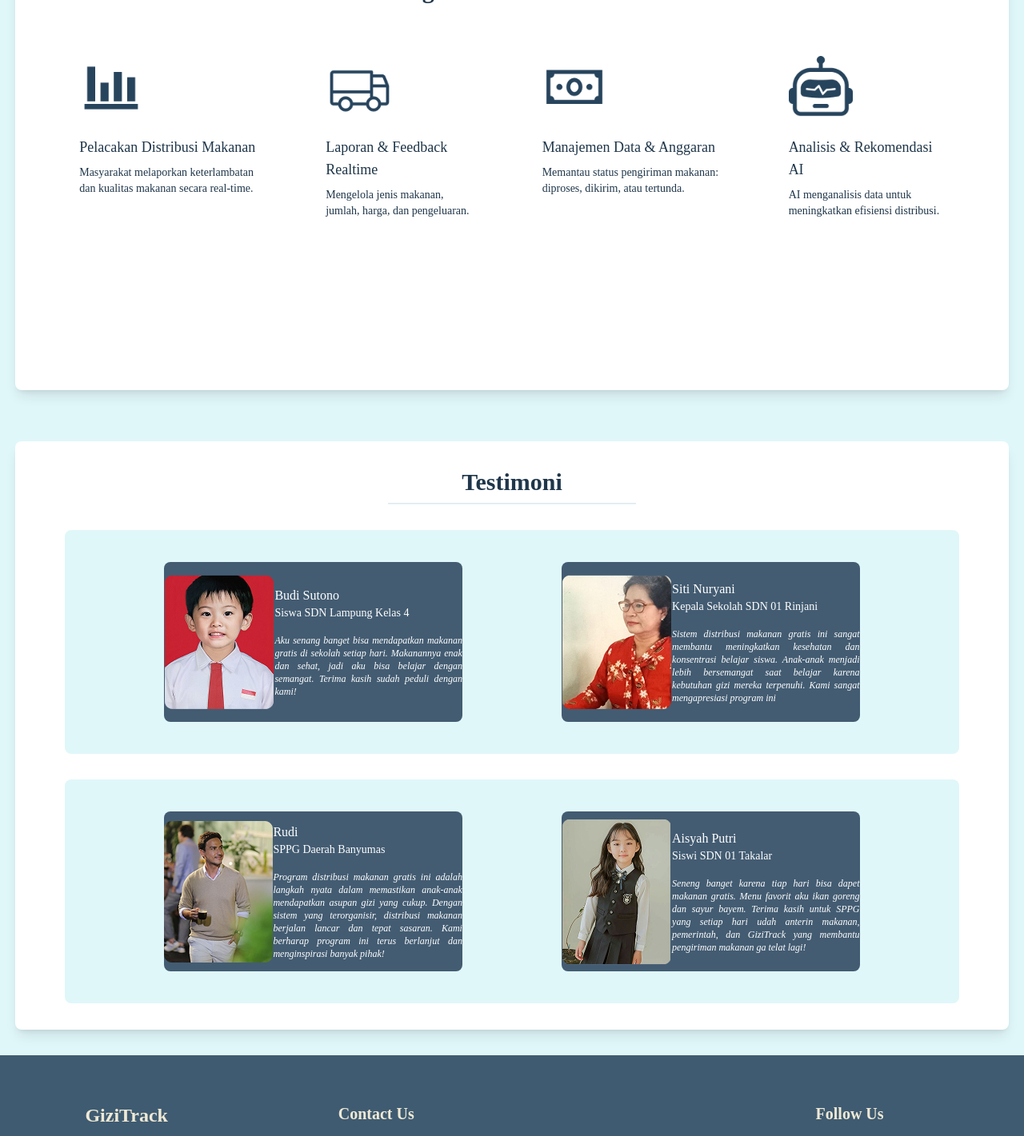
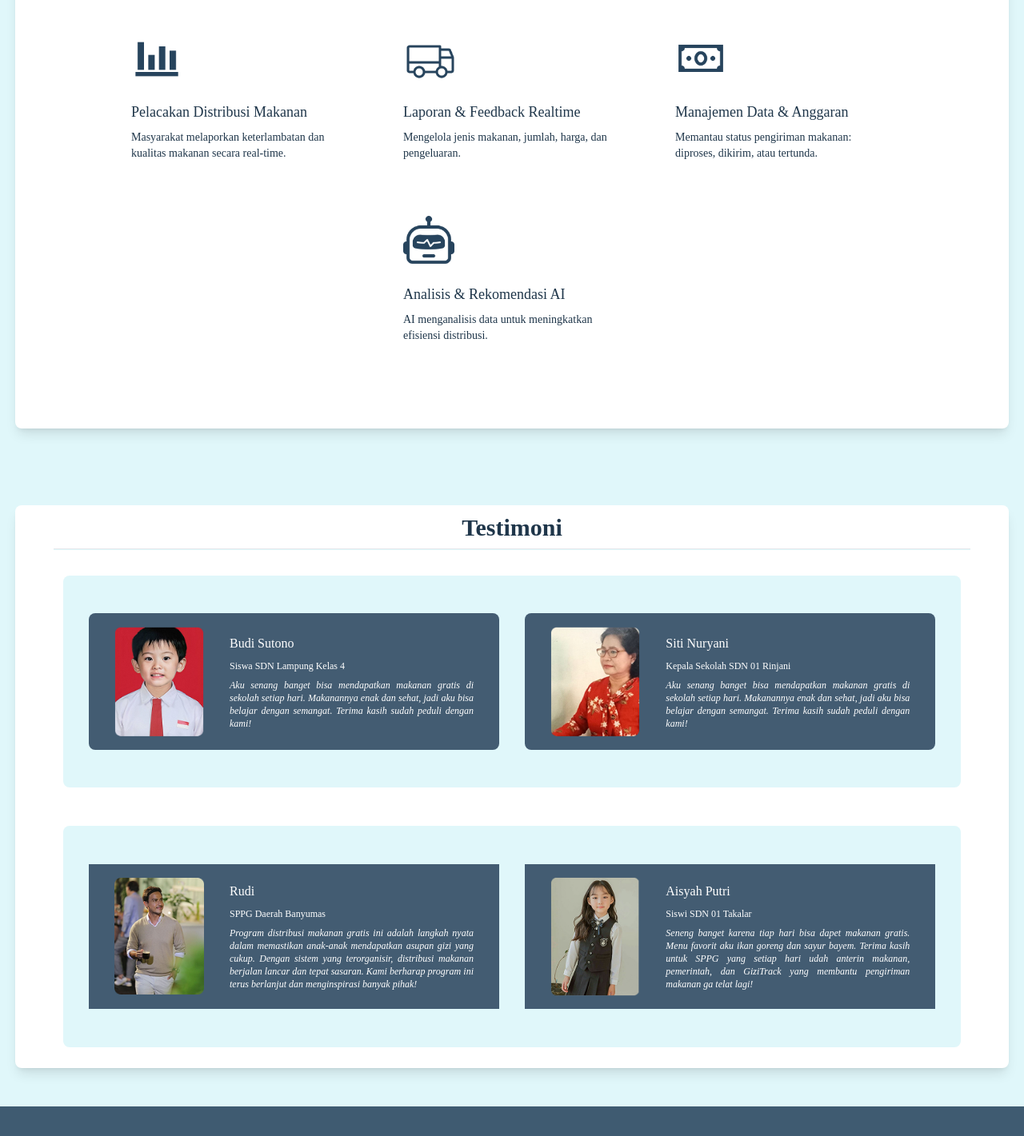
Before and after one commit to Cedrugs/gizitrack, a React (Vite) app: page / in a window 1280 px wide. Shown: the part 1080-2501 px from the top of the page at 80% size. Built offline with nearby package versions, Linux system fonts and the light colour scheme.

Commit message:
Fix mobile reponsiveness

```diff
--- a/index.html
+++ b/index.html
@@ -4,10 +4,12 @@
     <meta charset="UTF-8" />
     <link rel="icon" type="image/svg+xml" href="/assets/logos/logo.png" />
     <meta name="viewport" content="width=device-width, initial-scale=1.0" />
+    <link href="https://cdn.jsdelivr.net/npm/flowbite@3.1.2/dist/flowbite.min.css" rel="stylesheet" />
     <title>GiziTrack</title>
   </head>
   <body>
     <div id="root"></div>
     <script type="module" src="/src/main.tsx"></script>
+    <script src="https://cdn.jsdelivr.net/npm/flowbite@3.1.2/dist/flowbite.min.js"></script>
   </body>
 </html>
--- a/src/components/Navbar.tsx
+++ b/src/components/Navbar.tsx
@@ -1,11 +1,11 @@
 export default function Navbar() {
     return (
-        <nav className="flex flex-row h-16 items-center justify-between bg-[#27445D] px-14">
+        <nav className="flex flex-row h-16 items-center justify-between bg-[#27445D] max-md:px-4 lg:px-14">
             <div className="flex flex-row gap-3">
                 <img src="/assets/logos/logo.png" alt="Logo" className="h-12"/>
                 <p className="text-white text-lg font-medium mt-[10px]">GiziTrack</p>
             </div>
-            <div className="flex flex-row gap-8">
+            <div className="flex flex-row max-md:gap-2 lg:gap-8">
                 <a href="#" className="flex items-center rounded-lg w-20 py-[6px] justify-center bg-[#435C72] hover:bg-opacity-50 transition-all ease-in-out duration-300" role="button">
                     <span className="font-medium text-[#FFFFFF]">Login</span>
                 </a>
--- a/src/pages/Landing.tsx
+++ b/src/pages/Landing.tsx
@@ -1,111 +1,129 @@
-import Footer from "../components/Footer"
-import Navbar from "../components/Navbar"
+import Footer from "../components/Footer";
+import Navbar from "../components/Navbar";
 
 export default function Landing() {
     return (
         <>
-            <Navbar/>
-            <header className="flex flex-col relative bg-cover bg-center justify-center items-center text-center h-screen gap-12" style={{ backgroundImage: 'url("/assets/images/hero.png")', height: 'calc(100vh - 4rem'}}>
-                <h1 className="text-7xl font-bold text-white">GiziTrack</h1>
-                <h2 className="text-4xl font-semibold text-white opacity-80">"No Child Hungry, Every Child Healthy."</h2>
-                <p className="text-white font-light max-w-4xl">
+            <Navbar />
+            <header className="flex flex-col relative bg-cover bg-center justify-center items-center text-center h-screen gap-12" style={{ backgroundImage: 'url("/assets/images/hero.png")' }}>
+                <h1 className="text-5xl sm:text-7xl font-bold text-white">GiziTrack</h1>
+                <h2 className="text-3xl sm:text-4xl font-semibold text-white opacity-80">"No Child Hungry, Every Child Healthy."</h2>
+                <p className="text-white font-light max-w-lg sm:max-w-4xl">
                     GiziTrack memastikan setiap makanan dalam program makan gratis sampai tepat waktu dan berkualitas.
                     Dengan fitur pelacakan real-time, laporan akurat, serta analisis berbasis AI, kami membantu pemerintah,
                     penyedia makanan, dan sekolah mengelola distribusi dengan lebih efisien.
                 </p>
-                <a href="#" className="flex items-center rounded-lg w-32 py-[6px] justify-center bg-[#435C72] hover:bg-opacity-80 transition-all ease-in-out duration-300" role="button">
+                <a href="#" className="flex items-center rounded-lg w-full max-w-xs py-2 justify-center bg-[#435C72] hover:bg-opacity-80 transition-all ease-in-out duration-300" role="button">
                     <span className="font-medium text-[#FFFFFF]">Get Started</span>
                 </a>
             </header>
-            <section id="Fitur" className="flex flex-col justify-center items-center h-[100vh]">
-                <div className="flex flex-col bg-white rounded-lg shadow-lg w-full h-[92vh] max-w-[97%] justify-center items-center text-center gap-8 px-12">
-                    <h1 className="text-[#1F364A] text-3xl font-semibold">Fitur - Fitur<br/>Yang Disediakan Website</h1>
-                    <div className="flex flex-row gap-5">
-                        <div className="flex flex-col bg-white rounded-lg p-8 max-w-72 text-left gap-5 hover:shadow-lg transition-all ease-in-out duration-300">
-                            <img src="/assets/icons/barchart.png" alt="Barchart Icon" className="max-w-20" />
-                            <div className="flex flex-col gap-2">
-                                <h2 className="text-[#1F364A] font-medium text-lg">Pelacakan Distribusi Makanan</h2>
-                                <h3 className="text-[#1F364A] font-normal text-sm">Masyarakat melaporkan keterlambatan dan kualitas makanan secara real-time.</h3>
+            <section id="Fitur" className="flex flex-col justify-center items-center h-auto lg:h-[100vh] py-12">
+                <div className="flex flex-col bg-white rounded-lg shadow-lg w-full h-auto lg:h-[100vh] max-w-[97%] justify-center items-center text-center gap-8 py-12">
+                    <h1 className="text-[#1F364A] text-2xl sm:text-3xl font-semibold">Fitur - Fitur<br/>Yang Disediakan Website</h1>
+                    <div className="flex flex-col sm:flex-row gap-5 flex-wrap justify-center">
+                        {[
+                            {
+                                imgSrc: "/assets/icons/barchart.png",
+                                title: "Pelacakan Distribusi Makanan",
+                                description: "Masyarakat melaporkan keterlambatan dan kualitas makanan secara real-time."
+                            },
+                            {
+                                imgSrc: "/assets/icons/truck-light.png",
+                                title: "Laporan & Feedback Realtime",
+                                description: "Mengelola jenis makanan, jumlah, harga, dan pengeluaran."
+                            },
+                            {
+                                imgSrc: "/assets/icons/money-bill.png",
+                                title: "Manajemen Data & Anggaran",
+                                description: "Memantau status pengiriman makanan: diproses, dikirim, atau tertunda."
+                            },
+                            {
+                                imgSrc: "/assets/icons/robot.png",
+                                title: "Analisis & Rekomendasi AI",
+                                description: "AI menganalisis data untuk meningkatkan efisiensi distribusi."
+                            }
+                        ].map((feature, index) => (
+                            <div key={index} className="flex flex-col bg-white rounded-lg p-6 max-w-xs text-left gap-5 hover:shadow-lg transition-all ease-in-out duration-300">
+                                <img src={feature.imgSrc} alt={feature.title} className="max-w-16" />
+                                <div className="flex flex-col gap-2">
+                                    <h2 className="text-[#1F364A] font-medium text-lg">{feature.title}</h2>
+                                    <h3 className="text-[#1F364A] font-normal text-sm">{feature.description}</h3>
+                                </div>
                             </div>
-
-                        </div>
-                        <div className="flex flex-col bg-white rounded-lg p-8 max-w-72 text-left gap-5 hover:shadow-lg transition-all ease-in-out duration-300">
-                            <img src="/assets/icons/truck-light.png" alt="Truck Light Icon" className="max-w-20" />
-                            <div className="flex flex-col gap-2">
-                                <h2 className="text-[#1F364A] font-medium text-lg">Laporan & Feedback Realtime</h2>
-                                <h3 className="text-[#1F364A] font-normal text-sm">Mengelola jenis makanan, jumlah, harga, dan pengeluaran.</h3>
-                            </div>
-                        </div>
-                        <div className="flex flex-col bg-white rounded-lg p-8 max-w-72 text-left gap-5 hover:shadow-lg transition-all ease-in-out duration-300">
-                            <img src="/assets/icons/money-bill.png" alt="Money Bill Icon" className="max-w-20" />
-                            <div className="flex flex-col gap-2">
-                                <h2 className="text-[#1F364A] font-medium text-lg">Manajemen Data & Anggaran</h2>
-                                <h3 className="text-[#1F364A] font-normal text-sm">Memantau status pengiriman makanan: diproses, dikirim, atau tertunda.</h3>
-                            </div>
-                        </div>
-                        <div className="flex flex-col bg-white rounded-lg p-8 max-w-72 text-left gap-5 hover:shadow-lg transition-all ease-in-out duration-300">
-                            <img src="/assets/icons/robot.png" alt="Robot Icon" className="max-w-20" />
-                            <div className="flex flex-col gap-2">
-                                <h2 className="text-[#1F364A] font-medium text-lg">Analisis & Rekomendasi AI</h2>
-                                <h3 className="text-[#1F364A] font-normal text-sm">AI menganalisis data untuk meningkatkan efisiensi distribusi.</h3>
-                            </div>
-                        </div>
+                        ))}
                     </div>
                 </div>
             </section>
-            <section id="Testimoni" className="flex flex-col justify-center items-center h-[100vh]">
-                <div className="flex flex-col bg-white rounded-lg shadow-lg w-full h-[92vh] max-w-[97%] justify-center items-center text-center gap-8">
-                    <div className="flex flex-col w-3/12 gap-2">
-                        <h1 className="text-[#1F364A] text-3xl font-semibold">Testimoni</h1>
-                        <hr className="bg-[#E0F7FA] h-0.5 w-full"/>
+            <section id="Testimoni" className="flex flex-col justify-center items-center max-md:h-auto lg:h-[100vh] py-12">
+                <div className="flex flex-col bg-white rounded-lg shadow-lg w-full max-md:h-auto lg:h-[100vh] max-w-[97%] justify-center items-center text-center gap-8 px-6 sm:px-12">
+                    <div className="flex flex-col w-full gap-2">
+                        <h1 className="text-[#1F364A] text-2xl sm:text-3xl font-semibold">Testimoni</h1>
+                        <hr className="bg-[#E0F7FA] h-0.5 w-full" />
                     </div>
-                    <div className="flex flex-row bg-[#E0F7FA] rounded-lg w-full h-[35vh] max-w-[90%] justify-evenly items-center text-center">
-                        <div className="flex flex-row rounded-lg bg-[#435C72] h-[25vh] w-4/12 justify-evenly items-center">
-                            <img src="/assets/images/testimoni-1.png" alt="Testimoni 1" />
-                            <div className="flex flex-col text-left text-white gap-4">
-                                <div>
-                                    <h2 className="text-base">Budi Sutono</h2>
-                                    <h3 className="text-sm font-light">Siswa SDN Lampung Kelas 4</h3>
+                    {/* {[1, 2].map((i) => (
+                        <div className="flex flex-col sm:flex-row bg-[#E0F7FA] rounded-lg w-full h-auto max-w-[90%] justify-center items-center text-center mb-4" key={i}>
+                            <div className="flex flex-row rounded-lg bg-[#435C72] h-auto w-full sm:w-4/12 justify-between items-center p-4">
+                                <img src={`/assets/images/testimoni-${i}.png`} alt={`Testimoni ${i}`} className="w-1/3" />
+                                <div className="flex flex-col text-left text-white gap-2">
+                                    <h2 className="text-base">{`Testimoni ${i}`}</h2>
+                                    <p className="text-xs text-justify italic font-light">{`Testimoni ${i} content here...`}</p>
                                 </div>
-                                <p className="text-xs max-w-60 text-justify italic font-light">Aku senang banget bisa mendapatkan makanan gratis di sekolah setiap hari. Makanannya enak dan sehat, jadi aku bisa belajar dengan semangat. Terima kasih sudah peduli dengan kami!</p>
                             </div>
                         </div>
-                        <div className="flex flex-row rounded-lg bg-[#435C72] h-[25vh] w-4/12 justify-evenly items-center">
-                            <img src="/assets/images/testimoni-2.png" alt="Testimoni 2" />
-                            <div className="flex flex-col text-left text-white gap-4">
-                                <div>
-                                    <h2 className="text-base">Siti Nuryani</h2>
-                                    <h3 className="text-sm font-light">Kepala Sekolah SDN 01 Rinjani</h3>
+                    ))} */}
+                    <div className="flex flex-col sm:flex-row bg-[#E0F7FA] rounded-lg w-full h-auto max-w-[98%] justify-evenly items-center text-center mb-4 gap-8 p-8">
+                        {[
+                            {
+                                imgSrc: 'assets/images/testimoni-1.png',
+                                name: 'Budi Sutono',
+                                status: 'Siswa SDN Lampung Kelas 4',
+                                testimony: 'Aku senang banget bisa mendapatkan makanan gratis di sekolah setiap hari. Makanannya enak dan sehat, jadi aku bisa belajar dengan semangat. Terima kasih sudah peduli dengan kami!'
+                            },
+                            {
+                                imgSrc: 'assets/images/testimoni-2.png',
+                                name: 'Siti Nuryani',
+                                status: 'Kepala Sekolah SDN 01 Rinjani',
+                                testimony: 'Aku senang banget bisa mendapatkan makanan gratis di sekolah setiap hari. Makanannya enak dan sehat, jadi aku bisa belajar dengan semangat. Terima kasih sudah peduli dengan kami!'
+                            }
+                        ].map((i) => (
+                            <div className="flex flex-row max-md:flex-wrap rounded-lg bg-[#435C72] h-auto max-h-[85%] w-full max-w-[90%] justify-around items-center p-8 gap-8">
+                                <img src={i.imgSrc} alt={i.imgSrc} className="lg:w-1/4" />
+                                <div className="flex flex-col text-left text-white gap-2">
+                                    <h2 className="text-base">{i.name}</h2>
+                                    <h3 className="text-xs">{i.status}</h3>
+                                    <p className="text-xs text-justify italic font-light">{i.testimony}</p>
                                 </div>
-                                <p className="text-xs max-w-60 text-justify italic font-light">Sistem distribusi makanan gratis ini sangat membantu meningkatkan kesehatan dan konsentrasi belajar siswa. Anak-anak menjadi lebih bersemangat saat belajar karena kebutuhan gizi mereka terpenuhi. Kami sangat mengapresiasi program ini</p>
                             </div>
-                        </div>
+                        ))}
                     </div>
-                    <div className="flex flex-row bg-[#E0F7FA] rounded-lg w-full h-[35vh] max-w-[90%] justify-evenly items-center text-center">
-                        <div className="flex flex-row rounded-lg bg-[#435C72] h-[25vh] w-4/12 justify-evenly items-center">
-                            <img src="/assets/images/testimoni-3.png" alt="Testimoni 3" />
-                            <div className="flex flex-col text-left text-white gap-4">
-                                <div>
-                                    <h2 className="text-base">Rudi</h2>
-                                    <h3 className="text-sm font-light">SPPG Daerah Banyumas</h3>
+                    <div className="flex flex-col sm:flex-row bg-[#E0F7FA] rounded-lg w-full h-auto max-w-[98%] justify-evenly items-center text-center mb-4 gap-8 p-8">
+                        {[
+                            {
+                                imgSrc: 'assets/images/testimoni-3.png',
+                                name: 'Rudi',
+                                status: 'SPPG Daerah Banyumas',
+                                testimony: 'Program distribusi makanan gratis ini adalah langkah nyata dalam memastikan anak-anak mendapatkan asupan gizi yang cukup. Dengan sistem yang terorganisir, distribusi makanan berjalan lancar dan tepat sasaran. Kami berharap program ini terus berlanjut dan menginspirasi banyak pihak!'
+                            },
+                            {
+                                imgSrc: 'assets/images/testimoni-4.png',
+                                name: 'Aisyah Putri',
+                                status: 'Siswi SDN 01 Takalar',
+                                testimony: 'Seneng banget karena tiap hari bisa dapet makanan gratis. Menu favorit aku ikan goreng dan sayur bayem. Terima kasih untuk SPPG yang setiap hari udah anterin makanan, pemerintah, dan GiziTrack yang membantu pengiriman makanan ga telat lagi!'
+                            }
+                        ].map((i) => (
+                            <div className="flex flex-row max-md:flex-wrap bg-[#435C72] h-auto max-h-[85%] w-full max-w-[90%] justify-around items-center p-8 gap-8">
+                                <img src={i.imgSrc} alt={i.imgSrc} className="lg:w-1/4" />
+                                <div className="flex flex-col text-left text-white gap-2">
+                                    <h2 className="text-base">{i.name}</h2>
+                                    <h3 className="text-xs">{i.status}</h3>
+                                    <p className="text-xs text-justify italic font-light">{i.testimony}</p>
                                 </div>
-                                <p className="text-xs max-w-60 text-justify italic font-light">Program distribusi makanan gratis ini adalah langkah nyata dalam memastikan anak-anak mendapatkan asupan gizi yang cukup. Dengan sistem yang terorganisir, distribusi makanan berjalan lancar dan tepat sasaran. Kami berharap program ini terus berlanjut dan menginspirasi banyak pihak!</p>
                             </div>
-                        </div>
-                        <div className="flex flex-row rounded-lg bg-[#435C72] h-[25vh] w-4/12 justify-evenly items-center">
-                            <img src="/assets/images/testimoni-4.png" alt="Testimoni 4" />
-                            <div className="flex flex-col text-left text-white gap-4">
-                                <div>
-                                    <h2 className="text-base">Aisyah Putri</h2>
-                                    <h3 className="text-sm font-light">Siswi SDN 01 Takalar</h3>
-                                </div>
-                                <p className="text-xs max-w-60 text-justify italic font-light">Seneng banget karena tiap hari bisa dapet makanan gratis. Menu favorit aku ikan goreng dan sayur bayem. Terima kasih untuk SPPG yang setiap hari udah anterin makanan, pemerintah, dan GiziTrack yang membantu pengiriman makanan ga telat lagi!</p>
-                            </div>
-                        </div>
+                        ))}
                     </div>
                 </div>
             </section>
-            <Footer/>
+            <Footer />
         </>
-    )
+    );
 }
```
Also changed, not shown: public/assets/icons/pages/Landing.tsx (added, +111 -0 lines), src/components/Footer.tsx (+4 -4 lines).
